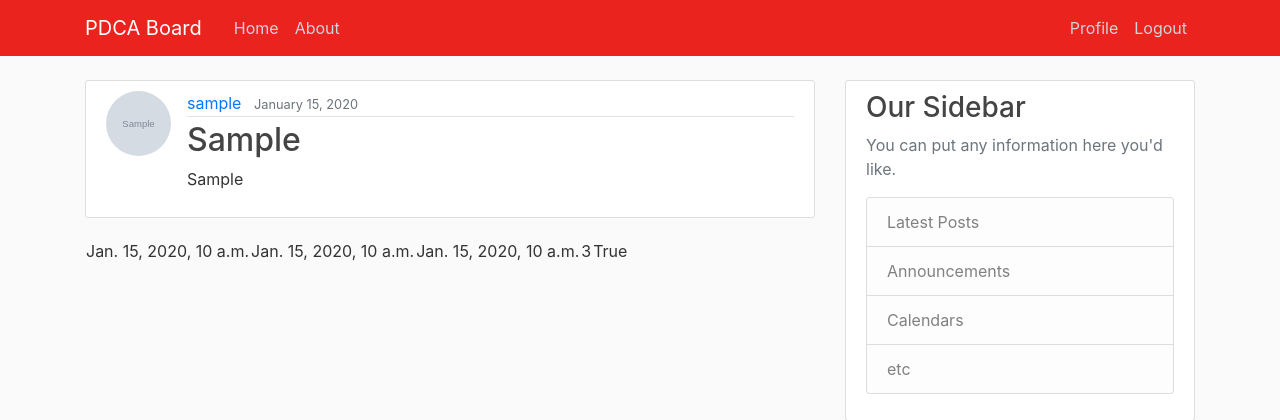
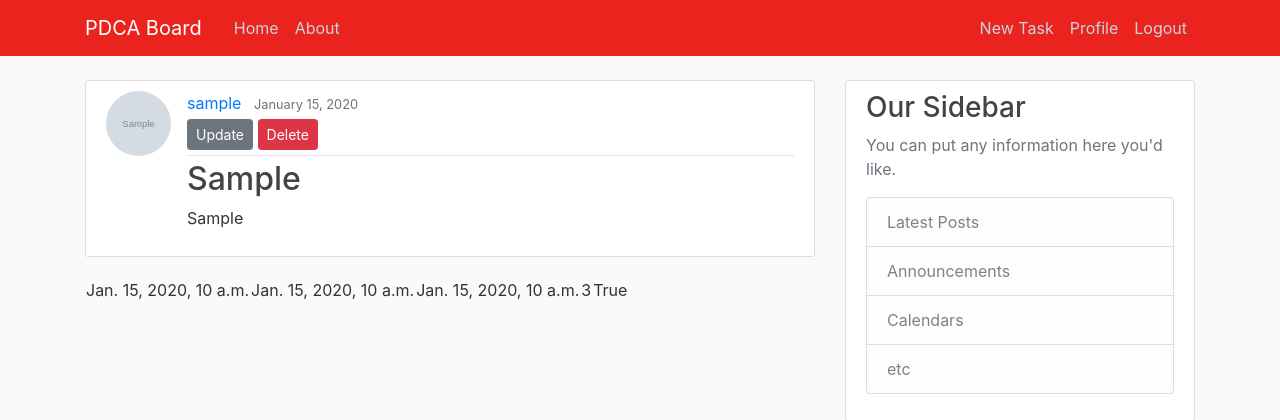
Before and after one commit to m-sulecki/PDCA, a Django app: page /task/1/ in a window 1280 px wide. Shown: the top 420 px of the page. Run offline with Django 3.2, Linux system fonts and the light colour scheme; a user stored in the database is signed in; tables that the repository leaves empty hold one stand-in row (values such as "Sample post"); grey boxes marked "Sample" are stand-in pictures; some libraries are stand-ins or nearby versions.

Commit message:
added Update and Delete buttons

```diff
--- a/pdca/board/templates/board/base.html
+++ b/pdca/board/templates/board/base.html
@@ -33,6 +33,7 @@
             <!-- Navbar Right Side -->
             <div class="navbar-nav">
                 {% if user.is_authenticated %}
+                    <a class="nav-item nav-link" href="{% url 'task-create' %}">New Task</a>
                     <a class="nav-item nav-link" href="{% url 'profile' %}">Profile</a>
                     <a class="nav-item nav-link" href="{% url 'logout' %}">Logout</a>
                 {% else %}
--- a/pdca/board/templates/board/task_detail.html
+++ b/pdca/board/templates/board/task_detail.html
@@ -6,6 +6,12 @@
         <div class="article-metadata">
           <a class="mr-2" href="#">{{ object.in_charge }}</a>
           <small class="text-muted">{{ object.date_notification|date:"F d, Y" }}</small>
+            {% if object.in_charge == user %}
+                <div>
+                    <a class="btn btn-secondary btn-sm mt-1 mb-1" href="{% url 'task-update' object.id %}">Update</a>
+                    <a class="btn btn-danger btn-sm mt-1 mb-1" href="{% url 'task-delete' object.id %}">Delete</a>
+                </div>
+            {% endif %}
         </div>
         <h2 class="article-title">{{ object.problem }}</h2>
         <p class="article-content">{{ object.action }}</p>
--- a/pdca/board/views.py
+++ b/pdca/board/views.py
@@ -48,6 +48,7 @@ class TaskUpdateView(LoginRequiredMixin, UserPassesTestMixin, UpdateView):
 
 class TaskDeleteView(LoginRequiredMixin, UserPassesTestMixin, DeleteView):
     model = Task
+    success_url = '/'
 
     def test_func(self):
         task = self.get_object()
```
